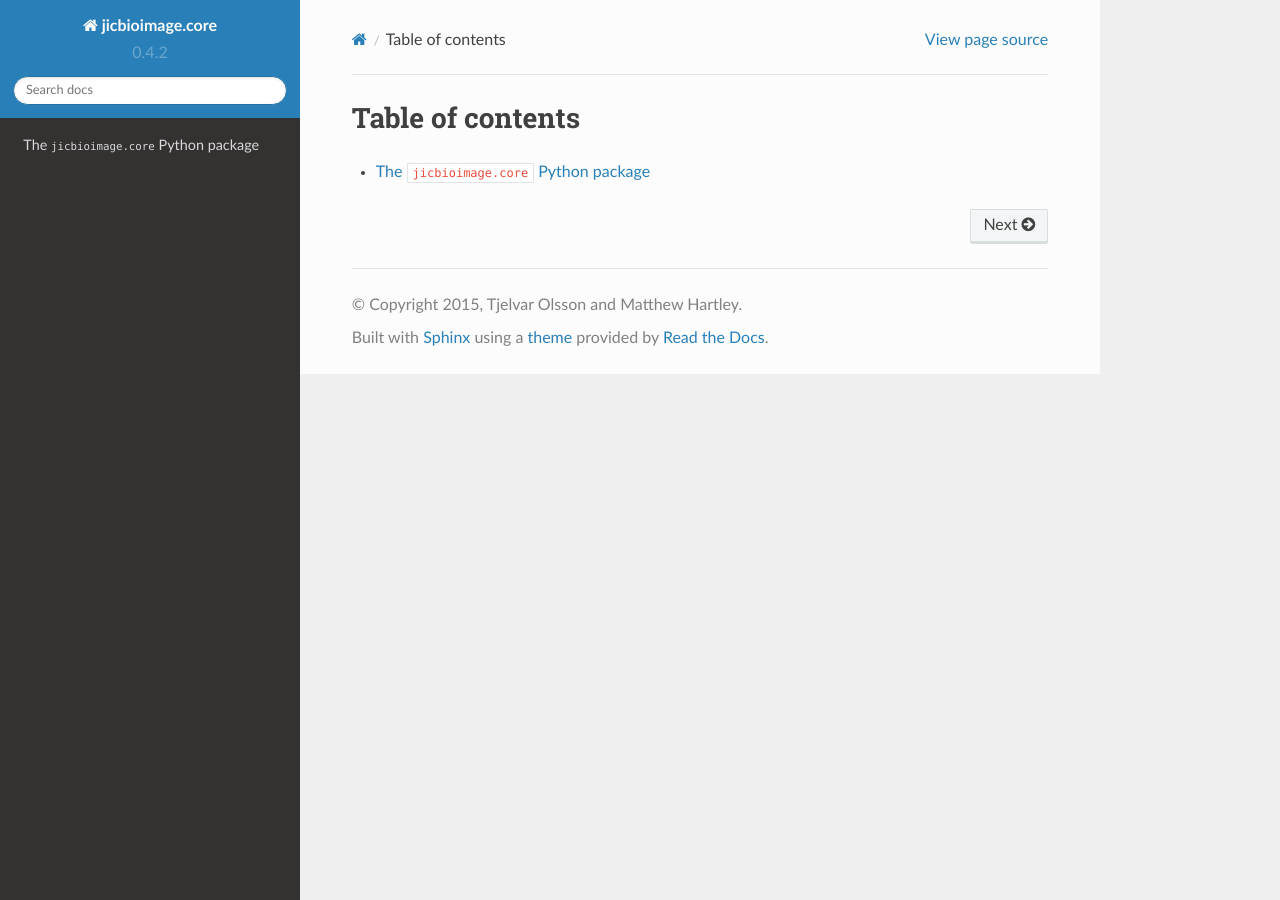
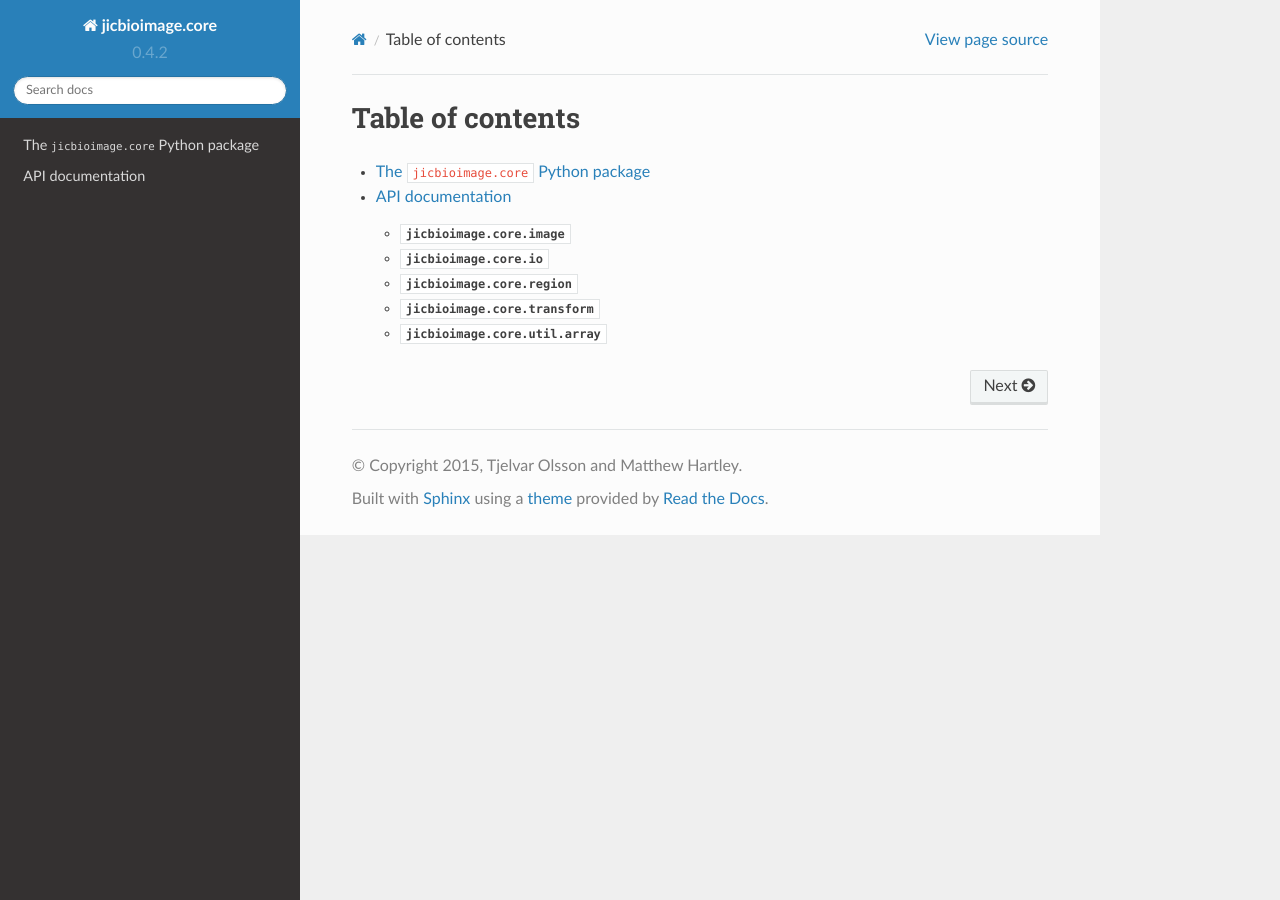
Before and after one commit to JIC-CSB/jicbioimage.core, a Sphinx documentation site: the page built from docs/source/index.rst, in a window 1280 px wide. Built offline with Sphinx 7.4.7 and the Read the Docs theme 2.0.0, drawn with Linux system fonts in a browser that asks for light colours.

Commit message:
Added api documentation.

```diff
--- /dev/null
+++ b/docs/source/api.rst
@@ -0,0 +1,11 @@
+API documentation
+=================
+
+.. toctree::
+   :maxdepth: 2
+
+   api/image
+   api/io
+   api/region
+   api/transform
+   api/util_array
--- /dev/null
+++ b/docs/source/api/image.rst
@@ -0,0 +1,5 @@
+:mod:`jicbioimage.core.image`
+=============================
+
+.. automodule:: jicbioimage.core.image
+   :members:
--- /dev/null
+++ b/docs/source/api/io.rst
@@ -0,0 +1,5 @@
+:mod:`jicbioimage.core.io`
+==========================
+
+.. automodule:: jicbioimage.core.io
+   :members:
--- /dev/null
+++ b/docs/source/api/region.rst
@@ -0,0 +1,5 @@
+:mod:`jicbioimage.core.region`
+==============================
+
+.. automodule:: jicbioimage.core.region
+   :members:
--- /dev/null
+++ b/docs/source/api/transform.rst
@@ -0,0 +1,5 @@
+:mod:`jicbioimage.core.transform`
+=================================
+
+.. automodule:: jicbioimage.core.transform
+   :members:
--- /dev/null
+++ b/docs/source/api/util_array.rst
@@ -0,0 +1,5 @@
+:mod:`jicbioimage.core.util.array`
+==================================
+
+.. automodule:: jicbioimage.core.util.array
+   :members:
--- a/docs/source/index.rst
+++ b/docs/source/index.rst
@@ -5,3 +5,4 @@ Table of contents
    :maxdepth: 2
 
    readme
+   api
```
